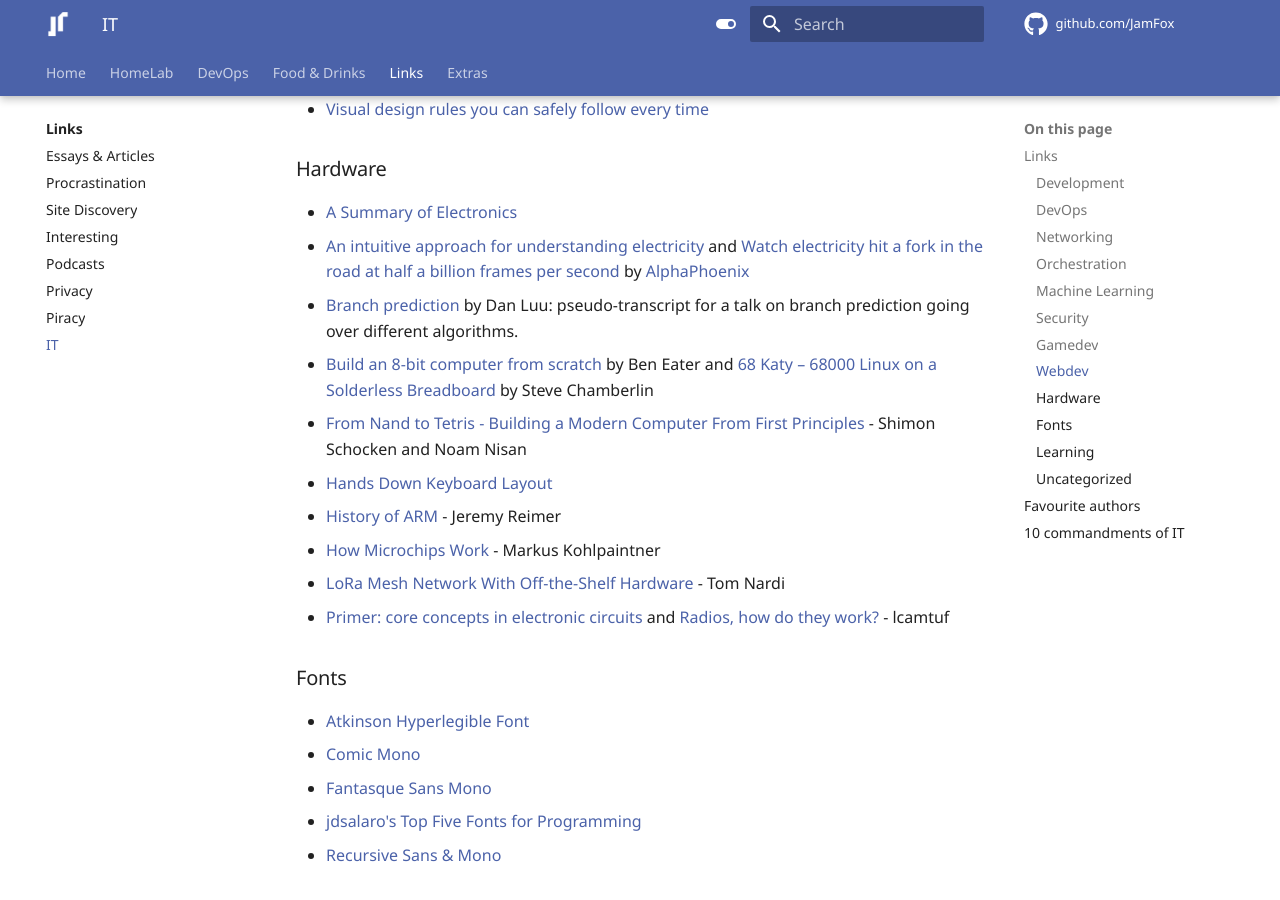
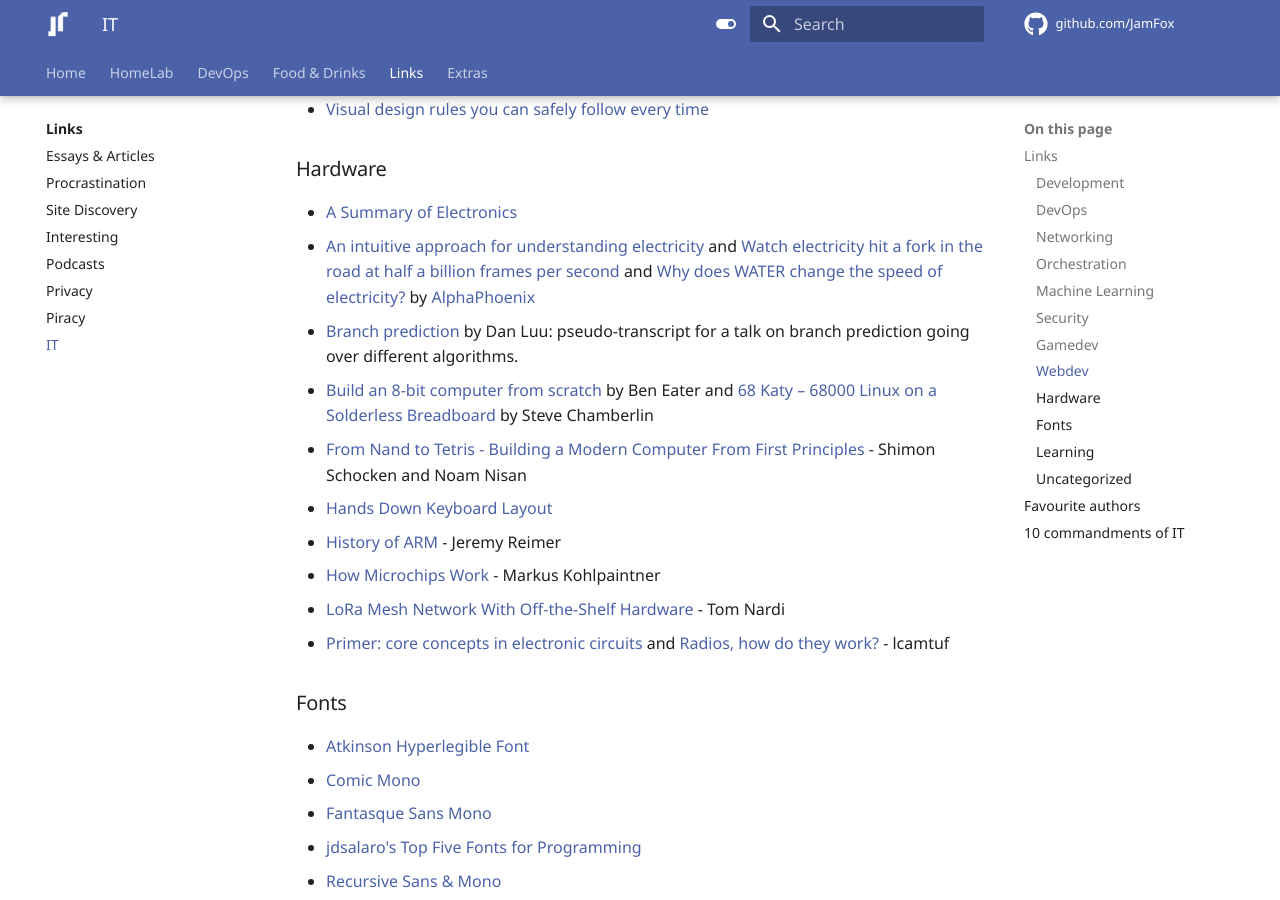
Before and after one commit to JamFox/docs.jamfox.dev, an MkDocs documentation site: the page built from docs/content/links/it.md, in a window 1280 px wide and 900 px high, scrolled down 2516 px. Built offline with MkDocs 1.6.1 and Material for MkDocs 9.7.7, drawn with Linux system fonts in a browser that asks for light colours; comment, search, counter and statistics services are not loaded.

Commit message:
add water elec

```diff
--- a/docs/content/links/it.md
+++ b/docs/content/links/it.md
@@ -84,7 +84,7 @@ title: "IT"
 ### Hardware
 
 - [A Summary of Electronics](https://electroagenda.com/en/a-summary-of-electronics/)
-- [An intuitive approach for understanding electricity](https://www.youtube.com/watch?v=X_crwFuPht4) and [Watch electricity hit a fork in the road at half a billion frames per second](https://www.youtube.com/watch?v=2AXv49dDQJw) by [AlphaPhoenix](https://www.youtube.com/@AlphaPhoenixChannel)
+- [An intuitive approach for understanding electricity](https://www.youtube.com/watch?v=X_crwFuPht4) and [Watch electricity hit a fork in the road at half a billion frames per second](https://www.youtube.com/watch?v=2AXv49dDQJw) and [Why does WATER change the speed of electricity?](https://www.youtube.com/watch?v=rQIg5XeIgQ0) by [AlphaPhoenix](https://www.youtube.com/@AlphaPhoenixChannel)
 - [Branch prediction](https://danluu.com/branch-prediction/) by Dan Luu: pseudo-transcript for a talk on branch prediction going over different algorithms.
 - [Build an 8-bit computer from scratch](https://eater.net/8bit) by Ben Eater and [68 Katy – 68000 Linux on a Solderless Breadboard](https://www.bigmessowires.com/2014/11/17/68-katy-68000-linux-on-a-solderless-breadboard/) by Steve Chamberlin
 - [From Nand to Tetris - Building a Modern Computer From First Principles](https://www.nand2tetris.org/) - Shimon Schocken and Noam Nisan
```
